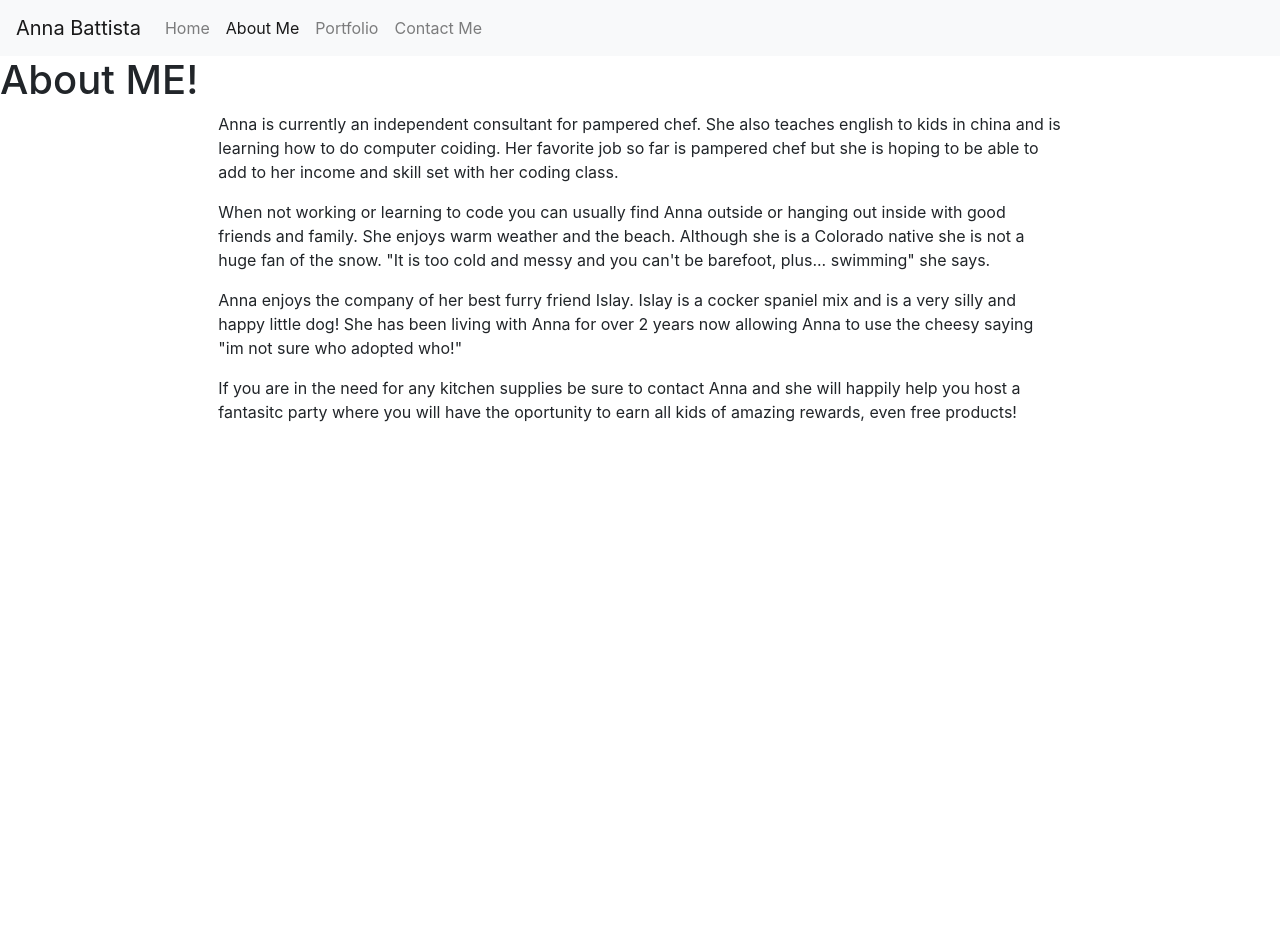
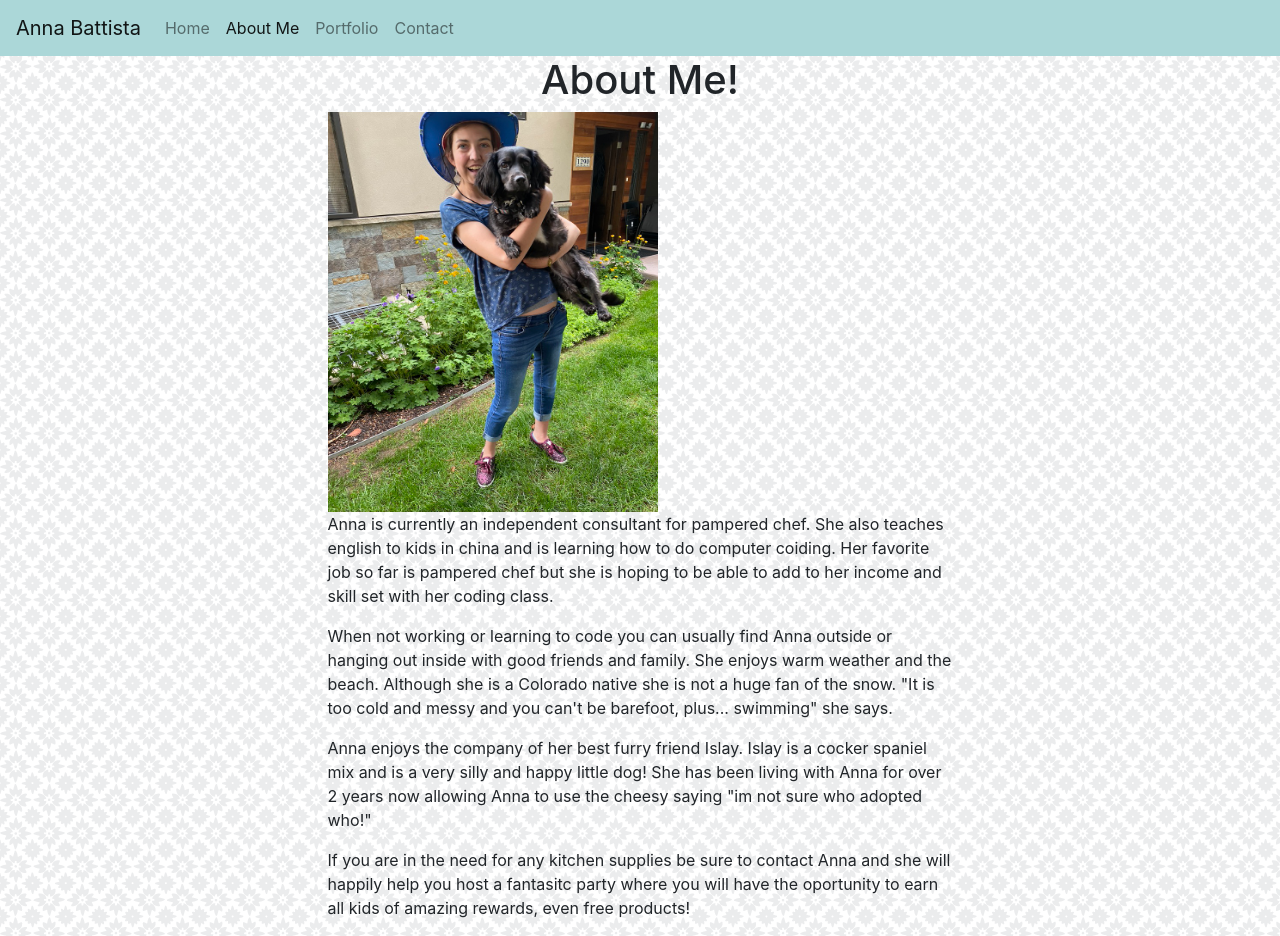
Before and after one commit to abattista24/annaPortfolio, a plain HTML site: page aboutme.html in a window 1280 px wide. Before the commit the page ends 800 px from the top, so only its background shows below. Drawn offline with nearby package versions, Linux system fonts and the light colour scheme.

Commit message:
added styling

```diff
--- a/Assets/stylesheet.css
+++ b/Assets/stylesheet.css
@@ -1,18 +1,28 @@
-img{
+body{
+    background-image: url("./Images/greyflower.png");
+}
+
+img.silly{
     width: 330px;
     height: 400px;
     text-align: center;
 }
 
-/* doesn't work, find how to change colors of bootstrap elements */
-nav.navbar{
-    background-color: blue;
+nav{
+    background-color: #abd7d8;
+    color: lightgray
 }
 
 .centerBox {
-    border: 0.25pc solid grey;
+    border: 0.25pc solid #bfd1d2;
+    background-color: #bfd1d2;
 }
 
-.row2{
-    padding-top=1px;
+.row1, .row2, .row3, .code{
+    padding-top: 100px;
 }
+#me{
+    width:330px;
+    height:400px;
+    align-items: center;
+}
--- a/aboutme.html
+++ b/aboutme.html
@@ -4,11 +4,12 @@
     <meta charset="UTF-8">
     <meta name="viewport" content="width=device-width, initial-scale=1.0">
     <link rel="stylesheet" href="https://stackpath.bootstrapcdn.com/bootstrap/4.5.2/css/bootstrap.min.css" integrity="sha384-JcKb8q3iqJ61gNV9KGb8thSsNjpSL0n8PARn9HuZOnIxN0hoP+VmmDGMN5t9UJ0Z" crossorigin="anonymous">
-    <link rel="stylesheet" href="assets/style.css">
+    <link rel="stylesheet" href="assets/stylesheet.css">
     <title>About Me</title>
 </head>
 <body>
-    <nav class="navbar navbar-expand-lg navbar-light bg-light">
+    <!-- took out bg-light to override nav bar styling from bootstrap-->
+    <nav class="navbar navbar-expand-lg navbar-light">
         <a class="navbar-brand" href="#">
             Anna Battista
         </a>
@@ -37,7 +38,7 @@
 
             <li class="nav-item">
                 <a class="nav-link" href="contact.html">
-                  Contact Me
+                  Contact
                 </a>
             </li>
           </ul>
@@ -46,56 +47,72 @@
     <div class="contianer">
         <div class="clearfix">
             <!-- center this? -->
-            <h1> About ME!</h1>
+            <h1 class="text-center"> About Me!</h1>
 
         <main>
             <!-- maybe add a picture and background color -->
-           <section class="row">
-                <div class="col-2">
+        <section>
+            <div class="row">
+                <div class="col-3 col-0-sm">
 
                 </div>
-                <div class="col-8">
+                <div class= "col-6 col-12-sm">
+                    <img src="assets/Images/meis.jpeg" alt=meandis id="me">
+                </div>
+                <div class="col-3 col-0-sm">
+
+                </div>
+            </div>
+        </section>
+           <section class="row">
+                <div class="col-3">
+
+                </div>
+                <div class="col-6">
                     <p>
                         Anna is currently an independent consultant for pampered chef.  She also teaches english to kids in china and is learning how to do computer coiding.  Her favorite job so far is pampered chef but she is hoping to be able to add to her income and skill set with her coding class.
                     </p>
                 </div>
-                <div class="col-2">
+                <div class="col-3">
 
                 </div>
             </section>
             <seection class="row">
-                <div class="col-2">
+                <div class="col-3">
 
                 </div>
-                <div class="col-8">
+                <div class="col-6">
                      <p>
                          When not working or learning to code you can usually find Anna outside or hanging out inside with good friends and family.  She enjoys warm weather and the beach.  Although she is a Colorado native she is not a huge fan of the snow.  "It is too cold and messy and you can't be barefoot, plus... swimming"  she says.
                     </p>
                 </div>
-                <div class="col-2">
+                <div class="col-3">
 
                 </div>
             </seection>
             <section class="row">
-                <div class="col-2">
+                <div class="col-3">
                 </div>
-                <div class="col-8">
+                <div class="col-6">
                     <p>
                         Anna enjoys the company of her best furry friend Islay.  Islay is a cocker spaniel mix and is a very silly and happy little dog!  She has been living with Anna for over 2 years now allowing Anna to use the cheesy saying "im not sure who adopted who!"
                     </p>
                 </div>
-                <div class="col-2">
+                <div class="col-3">
 
                 </div>
             </section>
             <section class="row">
-                <div class="col-2">
+                <div class="col-3">
 
                 </div>
-                <div class="col-8">
+                <div class="col-6">
                     <p>
                         If you are in the need for any kitchen supplies be sure to contact Anna and she will happily help you host a fantasitc party where you will have the oportunity to earn all kids of amazing rewards, even free products!
                     </p>
+                </div>
+                <div class="col-3">
+
                 </div>
             </section>
         </div>
```
Also changed, not shown: contact.html (+2 -2 lines), index.html (+4 -3 lines), portfolio.html (+22 -12 lines), Assets/Images/comingimg.jpg (added), Assets/Images/greyflower.png (added), Assets/Images/meis.jpeg (added), Assets/Images/portfolio-img.jpeg (added), 3 other files.
